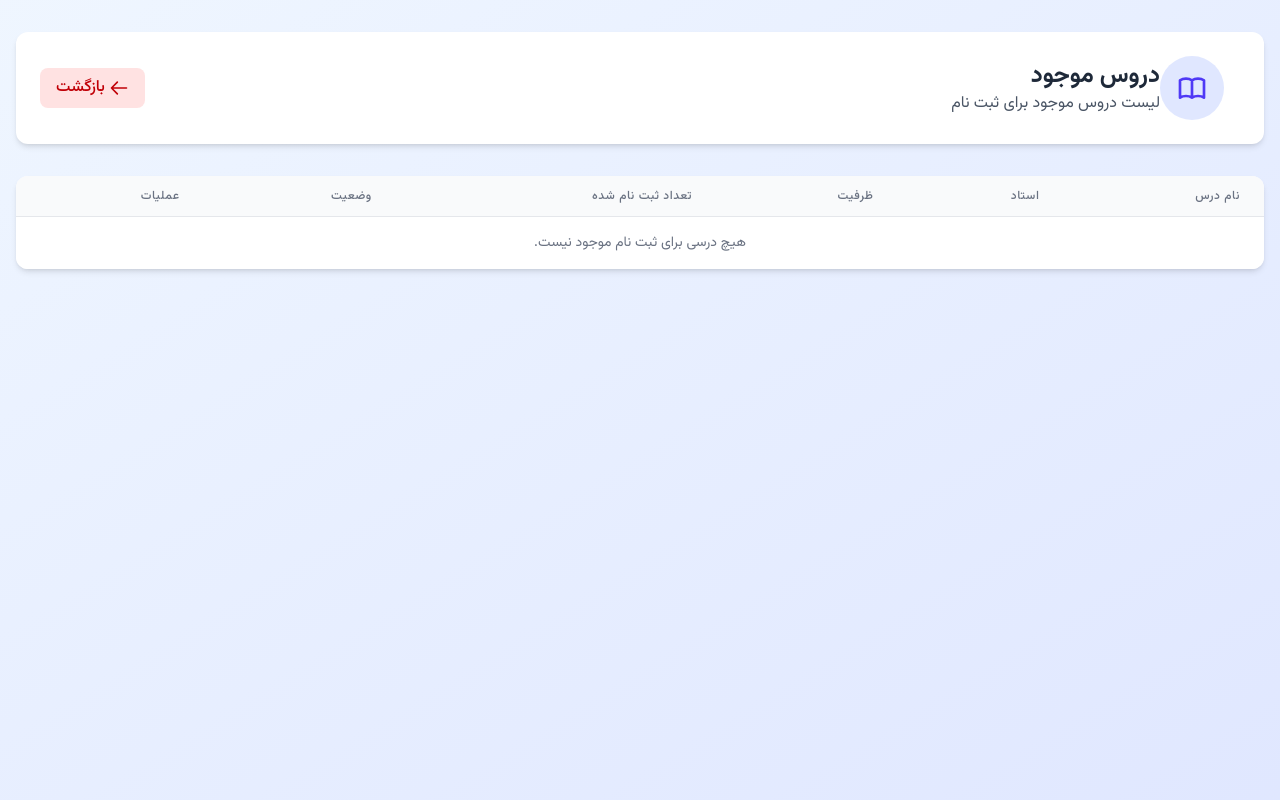
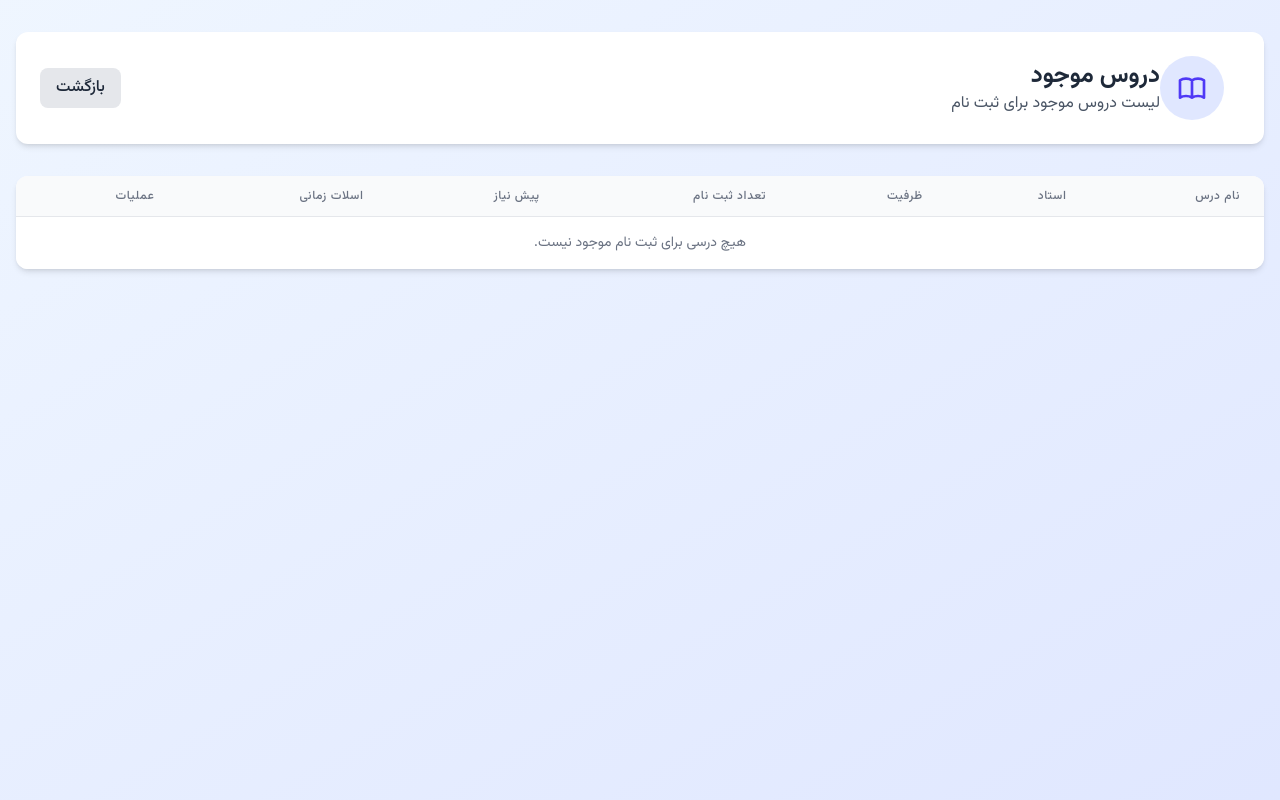
Before and after one commit to L0L1P0P1/student-reg-AP-project, a Django app: template student/templates/student/available_courses.html in a window 1280 px wide. Run offline with Django 4.2, Linux system fonts and the light colour scheme; the template is opened without the code that fills it, so the values that code supplies are empty; style sheets or scripts are compiled from the project's sources; some libraries are stand-ins or nearby versions.

```diff
--- a/student/templates/student/available_courses.html
+++ b/student/templates/student/available_courses.html
@@ -1,8 +1,6 @@
 <!-- templates/student/available_courses.html -->
 {% extends 'base.html' %}
-
 {% block title %}دروس موجود - پنل دانشجویی{% endblock %}
-
 {% block content %}
 <div class="min-h-screen bg-gradient-to-br from-blue-50 to-indigo-100 py-8">
     <div class="container mx-auto px-4">
@@ -11,26 +9,20 @@
             <div class="flex flex-col md:flex-row items-center justify-between">
                 <div class="flex items-center mb-4 md:mb-0">
                     <div class="bg-indigo-100 w-16 h-16 rounded-full flex items-center justify-center mr-4">
-                        <svg xmlns="http://www.w3.org/2000/svg" class="h-8 w-8 text-indigo-600" fill="none" viewBox="0 0 24 24" stroke="currentColor">
-                            <path stroke-linecap="round" stroke-linejoin="round" stroke-width="2" d="M12 6.253v13m0-13C10.832 5.477 9.246 5 7.5 5S4.168 5.477 3 6.253v13C4.168 18.477 5.754 18 7.5 18s3.332.477 4.5 1.253m0-13C13.168 5.477 14.754 5 16.5 5c1.747 0 3.332.477 4.5 1.253v13C19.832 18.477 18.247 18 16.5 18c-1.746 0-3.332.477-4.5 1.253" />
+                        <svg xmlns="http://www.w3.org/2000/svg" class="h-8 w-8 text-indigo-600" fill="none"
+                            viewBox="0 0 24 24" stroke="currentColor">
+                            <path stroke-linecap="round" stroke-linejoin="round" stroke-width="2"
+                                d="M12 6.253v13m0-13C10.832 5.477 9.246 5 7.5 5S4.168 5.477 3 6.253v13C4.168 18.477 5.754 18 7.5 18s3.332.477 4.5 1.253m0-13C13.168 5.477 14.754 5 16.5 5c1.747 0 3.332.477 4.5 1.253v13C19.832 18.477 18.247 18 16.5 18c-1.746 0-3.332.477-4.5 1.253" />
                         </svg>
                     </div>
                     <div>
-                        <h1 class="text-2xl font-bold text-gray-800">
-                            دروس موجود
-                        </h1>
-                        <p class="text-gray-600">
-                            لیست دروس موجود برای ثبت نام
-                        </p>
+                        <h1 class="text-2xl font-bold text-gray-800">دروس موجود</h1>
+                        <p class="text-gray-600">لیست دروس موجود برای ثبت نام</p>
                     </div>
                 </div>
                 <div class="flex space-x-2">
-                    <a href="{% url 'hub' %}" class="bg-red-100 hover:bg-red-200 text-red-700 font-medium py-2 px-4 rounded-lg transition duration-200 flex items-center">
-                        <svg xmlns="http://www.w3.org/2000/svg" class="h-5 w-5 ml-1" fill="none" viewBox="0 0 24 24" stroke="currentColor">
-                            <path stroke-linecap="round" stroke-linejoin="round" stroke-width="2" d="M10 19l-7-7m0 0l7-7m-7 7h18" />
-                        </svg>
-                        بازگشت
-                    </a>
+                    <a href="{% url 'hub' %}"
+                        class="bg-gray-200 hover:bg-gray-300 text-gray-800 font-medium py-2 px-4 rounded-lg transition duration-200">بازگشت</a>
                 </div>
             </div>
         </div>
@@ -38,15 +30,31 @@
         <!-- Courses Table -->
         <div class="bg-white rounded-xl shadow-md overflow-hidden">
             <div class="overflow-x-auto">
-                <table class="min-w-full divide-y divide-gray-200">
+                <!-- Added 'min-w-[800px]' to ensure table has minimum width for scrolling on small screens -->
+                <table class="min-w-full divide-y divide-gray-200 min-w-[800px]">
                     <thead class="bg-gray-50">
                         <tr>
-                            <th class="px-6 py-3 text-right text-xs font-medium text-gray-500 uppercase tracking-wider">نام درس</th>
-                            <th class="px-6 py-3 text-right text-xs font-medium text-gray-500 uppercase tracking-wider">استاد</th>
-                            <th class="px-6 py-3 text-right text-xs font-medium text-gray-500 uppercase tracking-wider">ظرفیت</th>
-                            <th class="px-6 py-3 text-right text-xs font-medium text-gray-500 uppercase tracking-wider">تعداد ثبت نام شده</th>
-                            <th class="px-6 py-3 text-right text-xs font-medium text-gray-500 uppercase tracking-wider">وضعیت</th>
-                            <th class="px-6 py-3 text-right text-xs font-medium text-gray-500 uppercase tracking-wider">عملیات</th>
+                            <th scope="col"
+                                class="px-6 py-3 text-right text-xs font-medium text-gray-500 uppercase tracking-wider">
+                                نام درس</th>
+                            <th scope="col"
+                                class="px-6 py-3 text-right text-xs font-medium text-gray-500 uppercase tracking-wider">
+                                استاد</th>
+                            <th scope="col"
+                                class="px-6 py-3 text-right text-xs font-medium text-gray-500 uppercase tracking-wider">
+                                ظرفیت</th>
+                            <th scope="col"
+                                class="px-6 py-3 text-right text-xs font-medium text-gray-500 uppercase tracking-wider">
+                                تعداد ثبت نام</th>
+                            <th scope="col"
+                                class="px-6 py-3 text-right text-xs font-medium text-gray-500 uppercase tracking-wider">
+                                پیش نیاز</th>
+                            <th scope="col"
+                                class="px-6 py-3 text-right text-xs font-medium text-gray-500 uppercase tracking-wider">
+                                اسلات زمانی</th> <!-- New Header -->
+                            <th scope="col"
+                                class="px-6 py-3 text-right text-xs font-medium text-gray-500 uppercase tracking-wider">
+                                عملیات</th>
                         </tr>
                     </thead>
                     <tbody class="bg-white divide-y divide-gray-200">
@@ -57,23 +65,32 @@
                             <td class="px-6 py-4 whitespace-nowrap text-sm text-gray-900">{{ course.slots }}</td>
                             <td class="px-6 py-4 whitespace-nowrap text-sm text-gray-900">{{ course.coursestudentstatus_set.count }}</td>
                             <td class="px-6 py-4 whitespace-nowrap text-sm text-gray-900">
-                                {% if course.coursestudentstatus_set.count >= course.slots %}
-                                    <span class="bg-red-100 text-red-800 px-2 py-1 rounded-full text-xs">پر</span>
+                                {% if course.unit.prerequisite %}
+                                پیش‌نیاز: {{ course.unit.prerequisite }}
                                 {% else %}
-                                    <span class="bg-green-100 text-green-800 px-2 py-1 rounded-full text-xs">دارای ظرفیت</span>
+                                بدون پیش‌نیاز
                                 {% endif %}
                             </td>
+                            <!-- New Column for Time Slots -->
+                            <td class="px-6 py-4 whitespace-nowrap text-sm text-gray-900">
+                                {% for timeslot in course.time_slot.all %}
+                                    <span class="inline-block bg-blue-100 text-blue-800 text-xs px-2 py-1 rounded m-1">{{ timeslot.time }}</span>
+                                {% empty %}
+                                    <span class="text-gray-500">تعیین نشده</span>
+                                {% endfor %}
+                            </td>
                             <td class="px-6 py-4 whitespace-nowrap text-sm font-medium">
-                                <a href="{% url 'select_course' course.id %}" class="text-indigo-600 hover:text-indigo-900">
-                                    ثبت نام
-                                </a>
+                                {% if course.id in selected_course_ids %}
+                                    <span class="text-gray-500">انتخاب شده</span>
+                                {% else %}
+                                    <a href="{% url 'select_course' course.id %}"
+                                        class="text-indigo-600 hover:text-indigo-900">ثبت نام</a>
+                                {% endif %}
                             </td>
                         </tr>
                         {% empty %}
                         <tr>
-                            <td colspan="6" class="px-6 py-4 text-center text-sm text-gray-500">
-                                هیچ درسی برای ثبت نام موجود نیست.
-                            </td>
+                            <td colspan="7" class="px-6 py-4 text-center text-sm text-gray-500">هیچ درسی برای ثبت نام موجود نیست.</td>
                         </tr>
                         {% endfor %}
                     </tbody>
```
Also changed, not shown: student/templates/student/other_courses.html (+43 -28 lines), student/views.py (+14 -16 lines).
